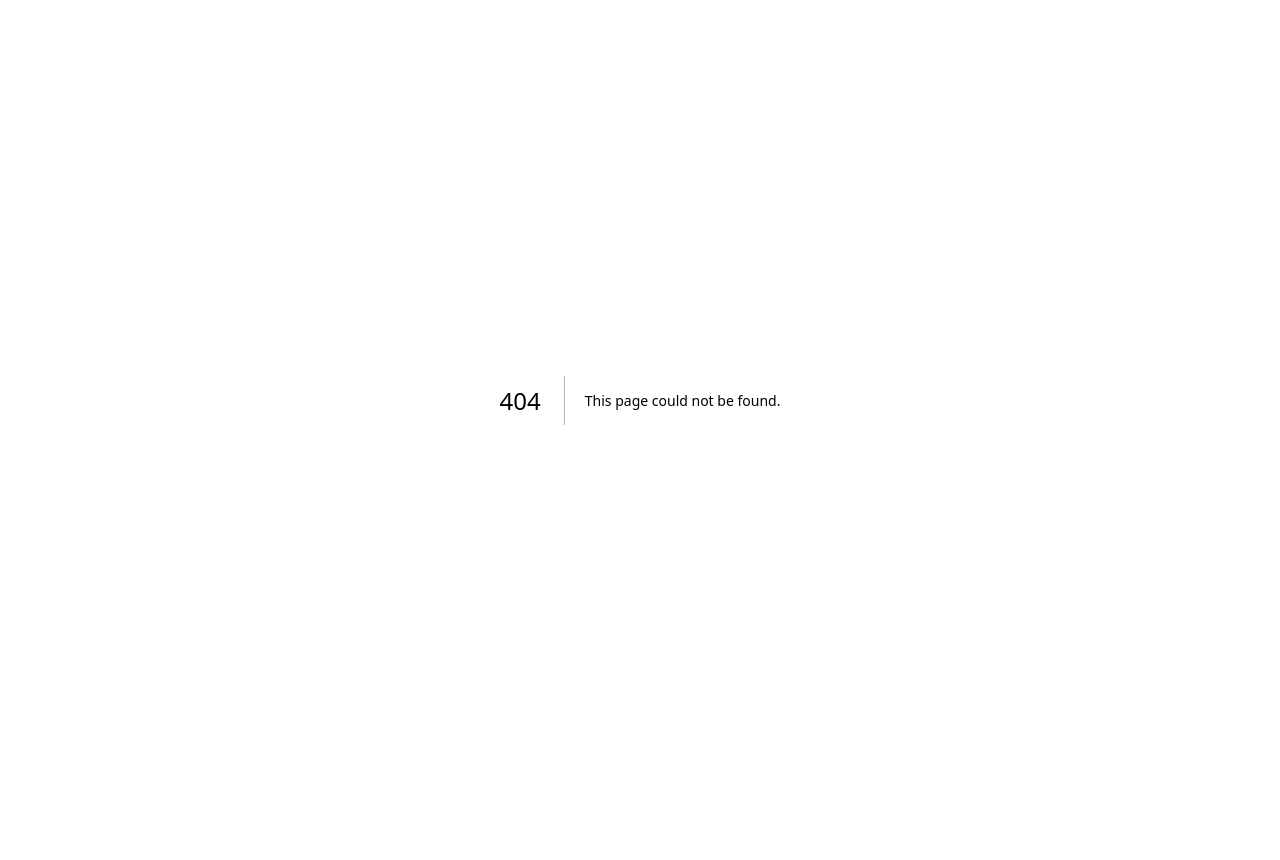
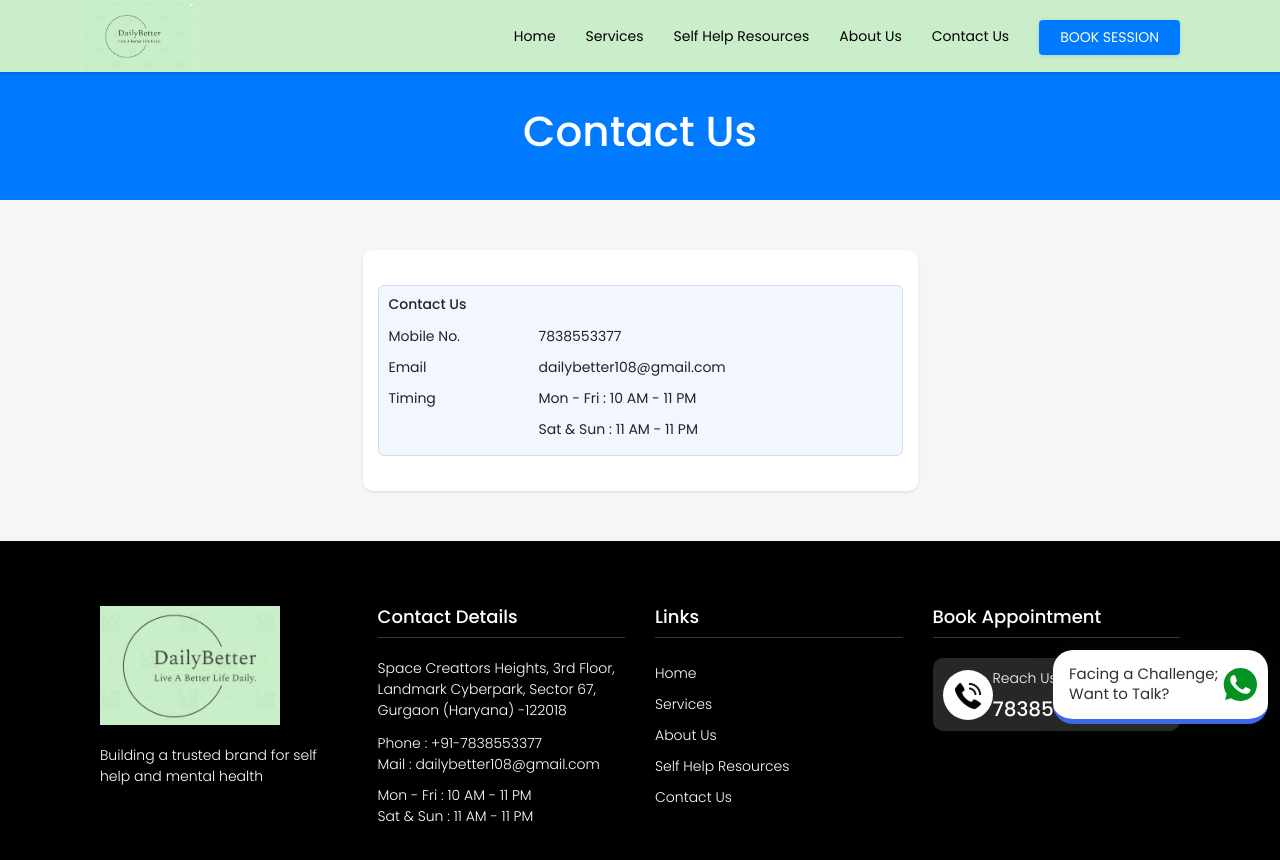
Before and after one commit to naveennsit/dailybetter, a Next.js app: page /contact in a window 1280 px wide. Before the commit this address had no page. Shown: the top 860 px of the page. Before the commit the page ends 800 px from the top, so only its background shows below. Built offline with nearby package versions, Linux system fonts and the light colour scheme.

Commit message:
FIRST COMIT

```diff
--- a/components/WhatsappFooterButton/index.tsx
+++ b/components/WhatsappFooterButton/index.tsx
@@ -1,10 +1,62 @@
 import React from 'react';
+export  function openWhatsapp(info: any, deviceType : any) {
+    // const internationalFormattedNum = getInternationalFormattedNum(info?.mobile);
+    let customer_mobile = info?.mobile ? info?.mobile : info?.user?.mobile
+    let device_type = !deviceType ? 'DESKTOP' : 'MOBILE'
+    if (device_type === 'DESKTOP'){
+        window.open(
+            'https://web.whatsapp.com/send?phone=' + customer_mobile,
+        );
+    }else{
+        window.open(
+            'https://api.whatsapp.com/send?phone=' + customer_mobile,
+        );
+    }
+}
+
+const DeviceTypes = {
+    DESKTOP: 'DESKTOP',
+    MOBILE: 'MOBILE',
+};
+
+export  function useResponsiveDevice() {
+    const [device, setDevice] = React.useState(DeviceTypes.DESKTOP);
+
+    React.useLayoutEffect(() => {
+        const handleResize = () => {
+            setDevice(
+                window.innerWidth < 768 ? DeviceTypes.MOBILE : DeviceTypes.DESKTOP,
+            );
+        };
+
+        handleResize();
+
+        window.addEventListener('resize', handleResize);
+
+        return () => {
+            window.removeEventListener('resize', handleResize);
+        };
+    }, []);
+    return {
+        isMobile: device === DeviceTypes.MOBILE,
+        isDesktop: device === DeviceTypes.DESKTOP,
+    };
+}
 
 const WhatsappFooterButton = () => {
+
+    const { isMobile } = useResponsiveDevice();
+
     return (
         <div className='whatsapp-button-wraper'>
             <div className='whatsapp-button-wraper-box'>
-                <div className='whatsapp-button-main'>
+                <div className='whatsapp-button-main'
+                onClick={()=>{
+                    openWhatsapp({
+                        mobile:'7838553377'
+                    }, isMobile)
+                }}
+                >
                     <div className='row' style={{alignItems : 'center'}}>
                         <div className='col-10' style={{paddingRight : '0px'}}>
                             <div className='whatsapp-text'>
--- a/components/footer/index.js
+++ b/components/footer/index.js
@@ -31,8 +31,8 @@
                                 </Link>
                             </div>
                             <div className='adress-1'>
-                                Mon - Fri : 9am - 6pm <br></br>
-                                Sat & Sun : 11am-7pm
+                                Mon - Fri : 10 AM - 11 PM <br></br>
+                                Sat & Sun : 11 AM - 11 PM
                             </div>
                         </div>
                     </div>
@@ -58,7 +58,7 @@
                             </div>
                             <div className='appointmenmt-txt'>
                                 <p>Reach Us</p>
-                                <h5>9947773334</h5>
+                                <h5>7838553377</h5>
                             </div>
                         </div>
                     </div>
--- a/components/header/index.js
+++ b/components/header/index.js
@@ -32,7 +32,10 @@
                                     <Link href='/self-help-resource'>Self Help Resources</Link>
                                 </li>
                                 <li className='mobile-hide'>
-                                    <Link href='/'>Contact Us</Link>
+                                    <Link href='/about'>About Us</Link>
+                                </li>
+                                <li className='mobile-hide'>
+                                    <Link href='/contact'>Contact Us</Link>
                                 </li>
                                 <li>
                                     <Link href='/book-session'>
--- a/pages/book-session.js
+++ b/pages/book-session.js
@@ -34,6 +34,7 @@
               <div className='qr-code'>
                 <img src='/images/qr-code.svg' />
                 <p>Scan & Pay</p>
+                <p>UPI ID: 9643754345@paytm</p>
               </div>
               <p>Or send to bank</p>
 
--- /dev/null
+++ b/pages/contact.js
@@ -0,0 +1,66 @@
+
+import Head from 'next/head'
+import { Inter } from '@next/font/google'
+
+import Footer from "../components/footer";
+import Header from "../components/header";
+
+
+const inter = Inter({ subsets: ['latin'] })
+
+export default function Contact() {
+
+    return (
+        <>
+            <Head>
+                <title>Daily Better</title>
+                <meta name="description" content="Daily Better app" />
+                <meta name="viewport" content="width=device-width, initial-scale=1" />
+                <link rel="icon" href="/favicon.ico" />
+            </Head>
+
+
+            <Header/>
+
+
+
+            <div className='service-banner'>
+                <div className='container'>
+                    <h2>Contact Us</h2>
+                </div>
+            </div>
+
+            <div className='payment-section'>
+                <div className='container'>
+                    <div className='payment-wrappr' style={{justifyContent:'center'}}>
+                        <div className='payment-box'>
+                            <div className='bank-detail'>
+                                <h5>Contact Us</h5>
+                                <div className='back-account-detail'>
+                                    <span className='span-lbl'>Mobile No.</span>
+                                    <span>7838553377</span>
+                                </div>
+                                <div className='back-account-detail'>
+                                    <span className='span-lbl'>Email</span>
+                                    <span>dailybetter108@gmail.com</span>
+                                </div>
+                                <div className='back-account-detail'>
+                                    <span className='span-lbl'>Timing</span>
+                                    <span>Mon - Fri : 10 AM - 11 PM</span>
+                                </div>
+                                <div className='back-account-detail'>
+                                    <span className='span-lbl'></span>
+                                    <span>Sat & Sun : 11 AM - 11 PM</span>
+                                </div>
+                            </div>
+                        </div>
+                    </div>
+                </div>
+            </div>
+
+
+            <Footer/>
+
+        </>
+    )
+}
```
Also changed, not shown: pages/about.js (added, +40 -0 lines), pages/index.js (+15 -16 lines), public/images/qr.jpeg.
